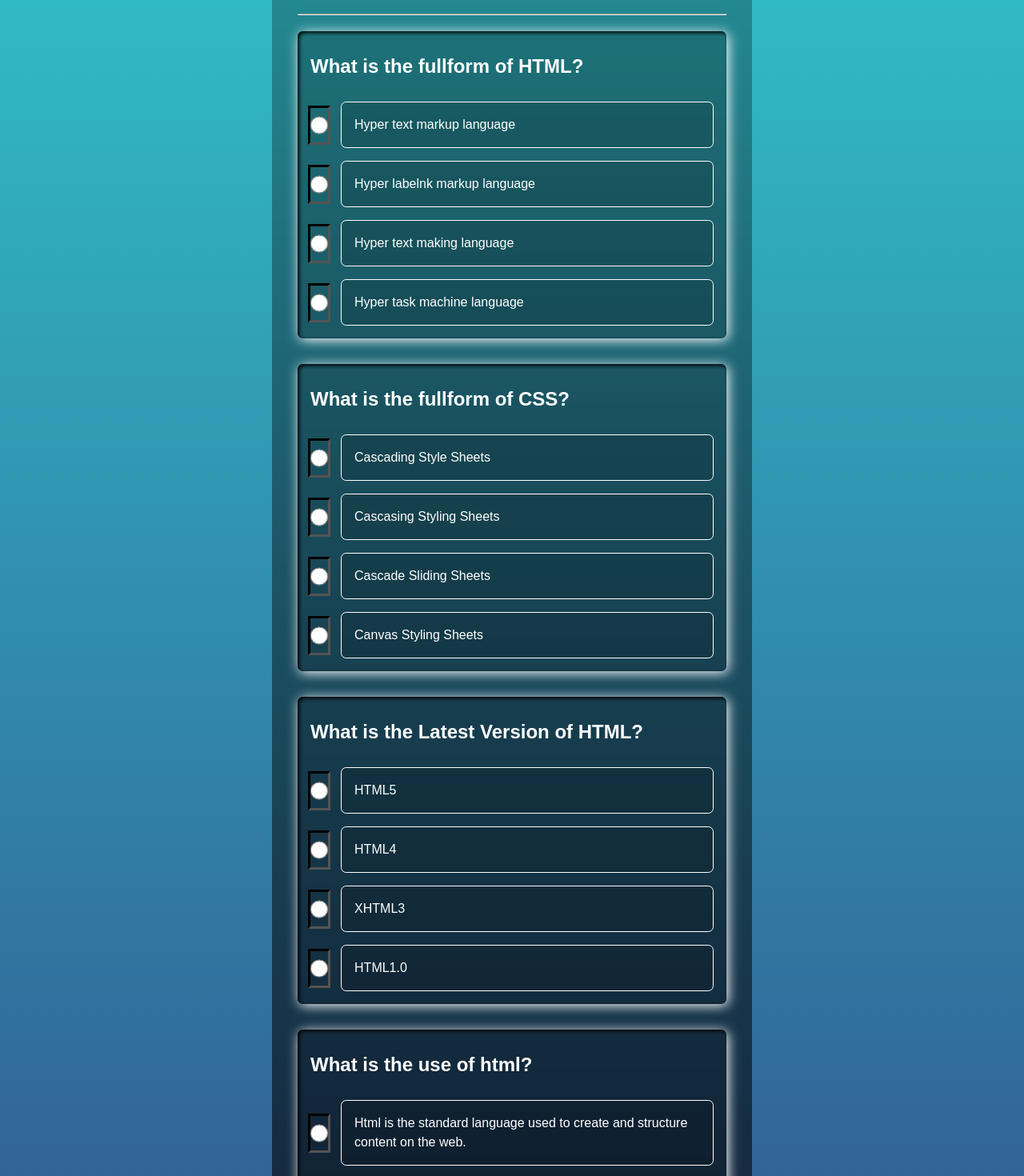
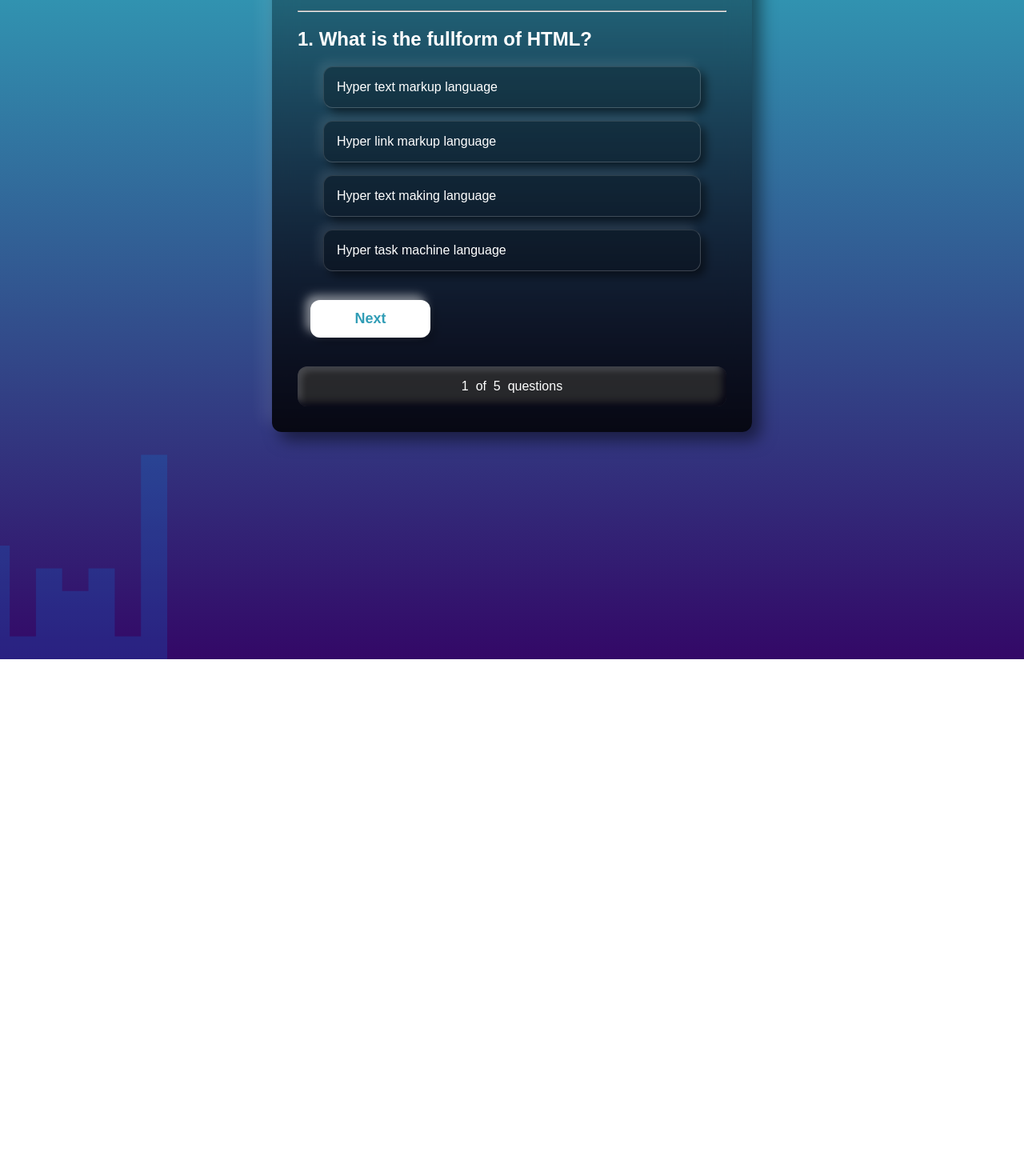
Before and after one commit to tushargramni/vervebridge_tasks, a React (Vite) app: page / in a window 1280 px wide. Shown: the part 360-1830 px from the top of the page at 80% size. After the commit the page ends 1184 px from the top, so only its background shows below. Built offline with nearby package versions, Linux system fonts and the light colour scheme.

Commit message:
All Changes done

```diff
--- a/src/App.jsx
+++ b/src/App.jsx
@@ -4,16 +4,16 @@
 import bottom from "./assets/images/bottom.svg";
 const App = () => {
   return (
-    <div>
-      <div className="top">
-        <img src={top} alt="" />
+    <div className="Container">
+      <div className="wave-container">
+        <img src={top} alt="" className="animated-svg" />
       </div>
       <Quiz />
-      <div className="bottom">
-        <img src={bottom} alt="" />
+      <div className="wave-container">
+        <img src={bottom} alt="" className="animated-svg" />
       </div>
     </div>
-  )
+  );
 }
 
 export default App
--- a/src/Components/Quiz.css
+++ b/src/Components/Quiz.css
@@ -1,5 +1,7 @@
-
-.container{
+.Container{
+    overflow-x: hidden;
+}
+.container {
     display: flex;
     flex-direction: column;
     flex-wrap: wrap;
@@ -7,74 +9,121 @@
     max-width: 600px;
     gap: 1.25rem;
     height: max-content;
-    padding: 2rem ;
-    border-radius: 5pt;
+    padding: 2rem;
+    border-radius: 12px;
     color: white;
     backdrop-filter: blur(15px);
-    background: linear-gradient(hsla(0,0%,0%,0.25),hsla(0,0%,0%,0.45),hsla(0,0%,0%,0.65),hsla(0,0%,0%,0.85));
-    /* background:hsla(0,0%,0%,0.25); */
+    background: linear-gradient(hsla(0, 0%, 0%, 0.25), hsla(0, 0%, 0%, 0.45), hsla(0, 0%, 0%, 0.65), hsla(0, 0%, 0%, 0.85));
+    box-shadow: 10px 10px 20px hsla(0, 0%, 0%, 0.5), -10px -10px 20px hsla(0, 0%, 100%, 0.1);
 }
 
-h2{
-    margin: 1rem 0;
-}
-form{
-    display: flex;
-    gap: 2rem;
-    flex-direction: column;
-}
-.questions{
+ul {
     display: flex;
     flex-direction: column;
-    flex-wrap: wrap;
     gap: 1rem;
-    line-height: 1.5rem;
-    border-radius: 5pt;
-    box-shadow: 2px 2px 15px white ,inset 2px 2px 5px black;
-    padding: 1rem 1rem;
-    background: hsla(0,0%,0%,0.15);
-}
-span{
-    display: flex;
-    gap: 1rem;
+    padding: 0 2rem;
 }
 
-label{
+li {
+    width: 100%;
     display: flex;
-    gap: 0.5rem;
+    padding: 1rem;
+    background: hsla(0, 0%, 0%, 0.25);
+    border-radius: 12px;
+    transition: all .2s linear;
+    border: inset 1px hsla(0, 0%, 100%, 0.2);
+    box-shadow: 6px 6px 12px hsla(0, 0%, 0%, 0.5), -6px -6px 12px hsla(0, 0%, 100%, 0.1);
+}
+
+li:hover {
+    background: white;
+    color: #3175A1;
+    cursor: pointer;
+    font-weight: bold;
+    outline-offset: 5px;
+    border: solid 1px white;
+    outline: solid 1px white;
+    box-shadow: 6px 6px 12px hsla(0, 0%, 0%, 0.2), -6px -6px 12px hsla(0, 0%, 100%, 0.5);
+}
+
+button {
+    outline: none;
+    border: none;
+    max-width: 150px;
+    font-weight: bold;
+    color: #319DB6;
+    font-size: large;
+    margin: 1rem;
+    text-align: center;
+    backdrop-filter: blur(5px);
+    border-radius: 12px;
+    background: white;
+    transition: all .2s linear;
+    padding: 0.8rem 0.25rem;
+    box-shadow: 6px 6px 12px hsla(0, 0%, 0%, 0.2), -6px -6px 12px hsla(0, 0%, 100%, 0.5);
+}
+
+button:hover {
+    background: hsla(0, 0%, 0%, 0.25);
+    color: white;
+    cursor: pointer;
+    outline-offset: 5px;
+    border: solid 1px rgb(81, 58, 58);
+    outline: solid 1px white;
+    box-shadow: 6px 6px 12px hsla(0, 0%, 0%, 0.2), -6px -6px 12px hsla(0, 0%, 100%, 0.5);
+}
+
+.score{
+    display: flex;
     width: 100%;
+    justify-content: center;
+    align-items: center;
+    margin: auto;
     border-radius: 5pt;
     padding: 1rem;
-    /* border-right: solid 1pt white; */
-    /* border-left: solid 1pt white; */
-    border: solid .5pt white;
-    background: hsla(0,0%,0%,0.15);
-}
-input{
-    width: 18pt;
-    height: 32pt;
-    accent-color:#3096B2;
-    border-radius: 50%;
-    margin: auto;
-    outline: inset;
-    background-color: transparent;
-    background: transparent;
-    transition: all .2s ease-in-out;
+    box-shadow: 6px 6px 12px hsla(0, 0%, 0%, 0.2), -6px -6px 12px hsla(0, 0%, 100%, 0.5);
 }
 
-button{
-    width: 100%;
-    /* width: 150px; */
-    /* width: max-content; */
-    outline: none;
-    border: none;
-    font-weight: bold;
-    color:#322A79;
-    font-size: large;
-    margin: 1rem auto;
-    text-align: center;
+.score:hover{
+
+    box-shadow: inset 6px 6px 12px hsla(0, 0%, 0%, 0.2),inset -2px -2px 12px hsla(0, 0%, 100%, 0.5);
+}
+.index {
+    display: flex;
+    justify-content: center;
+    align-items: center;
+    border-radius: 12px;
+    padding: 1rem;
     backdrop-filter: blur(5px);
-    border-radius: 5pt;
-    background: white;
-    padding: 0.5rem;
+    background: hsla(0, 100%, 100%, 0.15);
+    transition: all .2s linear;
+    box-shadow: inset -5px -5px 8px #080815, inset 5px 5px 8px hsla(0, 100%, 100%, 0.15);
 }
+
+.index:hover {
+    background: hsla(0, 100%, 100%, 0.25);
+}
+
+.correct {
+    background: #00d497;
+    box-shadow: inset 5px 5px 10px hsla(0, 0%, 0%, 0.3), inset -5px -5px 10px hsla(0, 0%, 100%, 0.1);
+}
+
+.wrong {
+    background: #ff4a4a;
+    box-shadow: inset 5px 5px 10px hsla(0, 0%, 0%, 0.3), inset -5px -5px 10px hsla(0, 0%, 100%, 0.1);
+}
+.animated-svg {
+    animation: moveWave 4s ease-in-out infinite;
+  }
+
+  @keyframes moveWave {
+    0% { transform: translateX(100%); opacity: 1; }
+    50% { transform: translateX(-100%); opacity: 0.1;}
+    100% { transform: translateX(100%); opacity: 1;}
+  }
+  .wave-container{
+    display: flex;
+    flex-wrap: wrap;
+    flex-direction: row;
+  }
--- a/src/Components/Quiz.jsx
+++ b/src/Components/Quiz.jsx
@@ -1,131 +1,99 @@
 // eslabelnt-disable-next-labelne no-unused-vars
-import React from "react";
+import React, { useRef, useState } from "react";
 import "./Quiz.css";
+import { ques } from "../assets/question/questions";
 
 const Quiz = () => {
+  const [index, setIndex] = useState(0);
+  const [questions, setQuestions] = useState(ques[index]);
+  const [lock, setLock] = useState(false);
+  const [score, setScore] = useState(0);
+  const [result, setResult] = useState(false);
+
+  const next = () => {
+    if (lock) {
+      if (index === ques.length - 1) {
+        setResult(true);
+        return;
+      }
+      setIndex(index + 1);
+      setQuestions(ques[index + 1]);
+      setLock(false);
+      optionArray.forEach((option) => {
+        option.current.classList.remove("wrong");
+        option.current.classList.remove("correct");
+      });
+    }
+  };
+
+  let option1 = useRef(null);
+  let option2 = useRef(null);
+  let option3 = useRef(null);
+  let option4 = useRef(null);
+  let optionArray = [option1, option2, option3, option4];
+
+  const reset = () => {
+    setIndex(0);
+    setQuestions(ques[0]);
+    setLock(false);
+    setScore(0);
+    setResult(false);
+    optionArray.forEach((option) => {
+      option.current.classList.remove("wrong");
+      option.current.classList.remove("correct");
+    });
+  };
+
+  const checkAns = (e, ans) => {
+    if (!lock) {
+      if (questions.ans === ans) {
+        e.target.classList.add("correct");
+        setLock(true);
+        setScore((prev) => prev + 1);
+      } else {
+        e.target.classList.add("wrong");
+        setLock(true);
+        optionArray[questions.ans - 1].current.classList.add("correct");
+      }
+    }
+  };
+
   return (
     <div className="container">
       <h1>Quiz App</h1>
       <hr />
-      <form action="">
-        <div className="questions">
-          <h2>What is the fullform of HTML?</h2>
-          <span>
-            <input type="radio" name="same" />
-            <label htmlFor="same">Hyper text markup language</label>
-          </span>
-          <span>
-            <input type="radio" name="same" />
-            <label htmlFor="same">Hyper labelnk markup language</label>
-          </span>
-          <span>
-            <input type="radio" name="same" />
-            <label htmlFor="same">Hyper text making language</label>
-          </span>
-          <span>
-            <input type="radio" name="same" />
-            <label htmlFor="same">Hyper task machine language</label>
-          </span>
-        </div>
-        <div className="questions">
-          <h2>What is the fullform of CSS?</h2>
-
-          <span>
-            <input type="radio" name="same" />
-            <label htmlFor="same">Cascading Style Sheets</label>
-          </span>
-          <span>
-            <input type="radio" name="same" />
-            <label htmlFor="same">Cascasing Styling Sheets</label>
-          </span>
-          <span>
-            <input type="radio" name="same" />
-            <label htmlFor="same">Cascade Sliding Sheets</label>
-          </span>
-          <span>
-            <input type="radio" name="same" />
-            <label htmlFor="same">Canvas Styling Sheets</label>
-          </span>
-        </div>
-        <div className="questions">
-          <h2>What is the Latest Version of HTML?</h2>
-          <span>
-            <input type="radio" name="same" />
-            <label htmlFor="same">HTML5</label>
-          </span>
-          <span>
-            <input type="radio" name="same" />
-            <label htmlFor="same">HTML4</label>
-          </span>
-          <span>
-            <input type="radio" name="same" />
-            <label htmlFor="same">XHTML3</label>
-          </span>
-          <span>
-            <input type="radio" name="same" />
-            <label htmlFor="same">HTML1.0</label>
-          </span>
-        </div>
-        <div className="questions">
-          <h2>What is the use of html?</h2>
-          <span>
-            <input type="radio" name="same" />
-            <label htmlFor="same">Html is the standard language used to create and structure content on the web.</label>
-          </span>
-          <span>
-            <input type="radio" name="same" />
-            <label htmlFor="same">Html is the Structure Query language which is used to perform query on data.</label>
-          </span>
-          <span>
-            <input type="radio" name="same" />
-            <label htmlFor="same">Html is not the standard language used to create and structure content on the web.</label>
-          </span>
-          <span>
-            <input type="radio" name="same" />
-            <label htmlFor="same">Html is the only language that is used to build websites and web apps.</label>
-          </span>
-        </div>
-        <div className="questions">
-          <h2>What is the use of CSS?</h2>
-          <span>
-            <input type="radio" name="same" />
-            <label htmlFor="same">To perform styling on tag elements of web document, html pages</label>
-          </span>
-          <span>
-            <input type="radio" name="same" />
-            <label htmlFor="same">To perform styling on content of pdf document, word pages</label>
-          </span>
-          <span>
-            <input type="radio" name="same" />
-            <label htmlFor="same">To perform cascading effecting on slides</label>
-          </span>
-          <span>
-            <input type="radio" name="same" />
-            <label htmlFor="same">To perform animation efects on content of pdf document, word pages, slides</label>
-          </span>
-        </div>
-        <div className="questions">
-          <h2>What is the use of javascript?</h2>
-          <span>
-            <input type="radio" name="same" />
-            <label htmlFor="same">Hyper text markup language</label>
-          </span>
-          <span>
-            <input type="radio" name="same" />
-            <label htmlFor="same">Hyper labelnk markup language</label>
-          </span>
-          <span>
-            <input type="radio" name="same" />
-            <label htmlFor="same">Hyper text making language</label>
-          </span>
-          <span>
-            <input type="radio" name="same" />
-            <label htmlFor="same">Hyper task machine language</label>
-          </span>
-        </div>
-
-      </form>
-    <button>Submit</button>
+      {!result ? (
+        <>
+          <h2>
+            {index + 1}.&nbsp;{questions.question}
+          </h2>
+          <ul className="questions">
+            <li ref={option1} onClick={(e) => checkAns(e, 1)}>
+              {questions.option1}
+            </li>
+            <li ref={option2} onClick={(e) => checkAns(e, 2)}>
+              {questions.option2}
+            </li>
+            <li ref={option3} onClick={(e) => checkAns(e, 3)}>
+              {questions.option3}
+            </li>
+            <li ref={option4} onClick={(e) => checkAns(e, 4)}>
+              {questions.option4}
+            </li>
+          </ul>
+          <button onClick={next}>Next</button>
+          <div className="index">
+            {index + 1} &nbsp;of&nbsp;&nbsp;{ques.length}&nbsp;&nbsp;questions
+          </div>
+        </>
+      ) : (
+        <>
+          <div className="score">
+            You scored {score} out of {ques.length}
+          </div>
+          <button onClick={reset}>Reset</button>
+        </>
+      )}
     </div>
   );
 };
--- /dev/null
+++ b/src/assets/question/questions.js
@@ -0,0 +1,47 @@
+export const ques = [
+  {
+    question: "What is the fullform of HTML?",
+    option1: "Hyper text markup language",
+    option2: "Hyper link markup language",
+    option3: "Hyper text making language",
+    option4: "Hyper task machine language",
+    ans: 1,
+  },
+  {
+    question: "What is the fullform of CSS?",
+    option1: "Cascasing Styling Sheets",
+    option2: "Cascading Style Sheets",
+    option3: "Cascade Sliding Sheets",
+    option4: "Canvas Styling Sheets",
+    ans: 2,
+  },
+  {
+    question: "What is the Latest Version of HTML?",
+    option1: "HTML1.0",
+    option2: "HTML4",
+    option3: "XHTML1.0",
+    option4: "HTML5",
+    ans: 4,
+  },
+  {
+    question: "What is the use of html?",
+    option1:
+      "Html is not the standard language used to create and structure content on the web",
+    option2:
+      "Html is the Structure Query language which is used to perform query on data",
+    option3:
+      "Html is the standard language used to create and structure content on the web",
+    option4:
+      "Html is the only language that is used to build websites and webapps",
+    ans: 3,
+  },
+  {
+    question: "What is the use of CSS?",
+    option1: "To perform styling on tag elements of web document, html pages",
+    option2: "To perform styling on content of pdf document, word pages",
+    option3: "To perform cascading effecting on slides",
+    option4:
+      "To perform animation efects on content of pdf document, word pages, slides",
+    ans: 1,
+  },
+];
```
Also changed, not shown: src/assets/images/bottom.svg.
